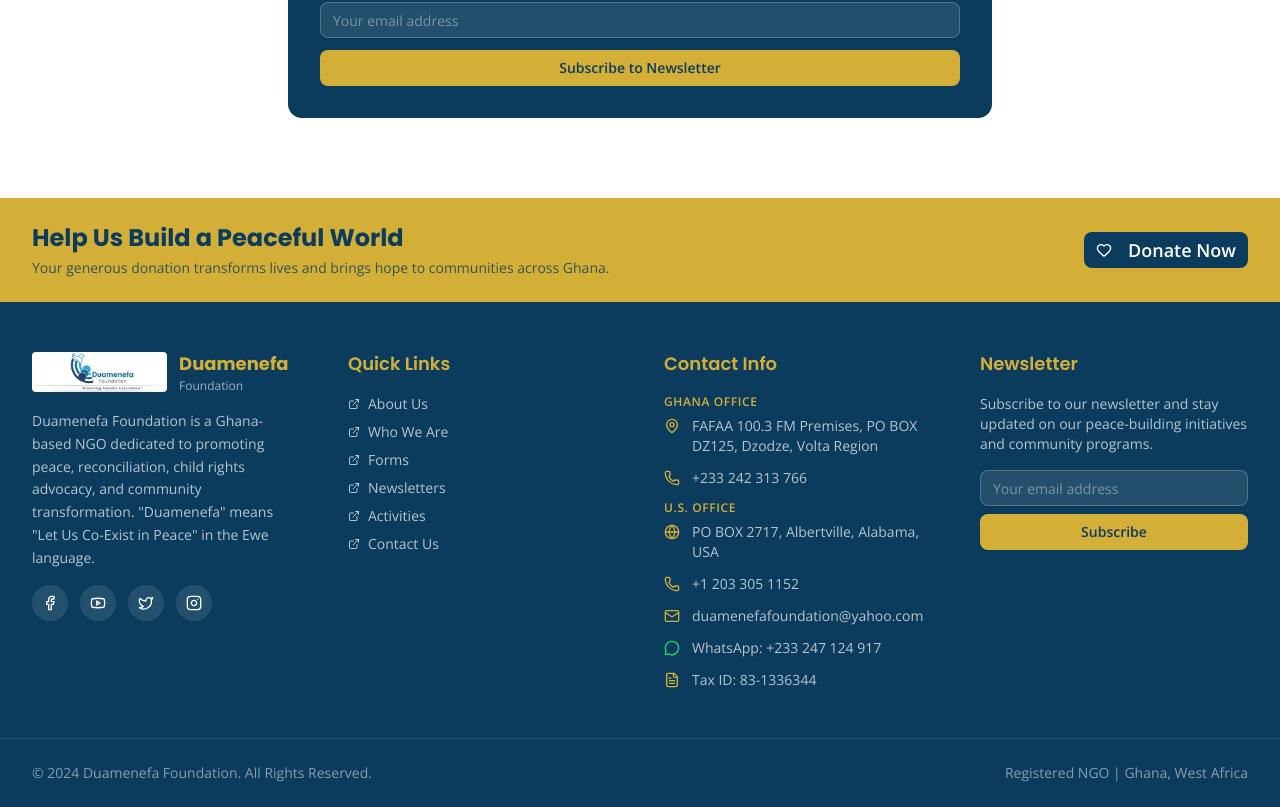
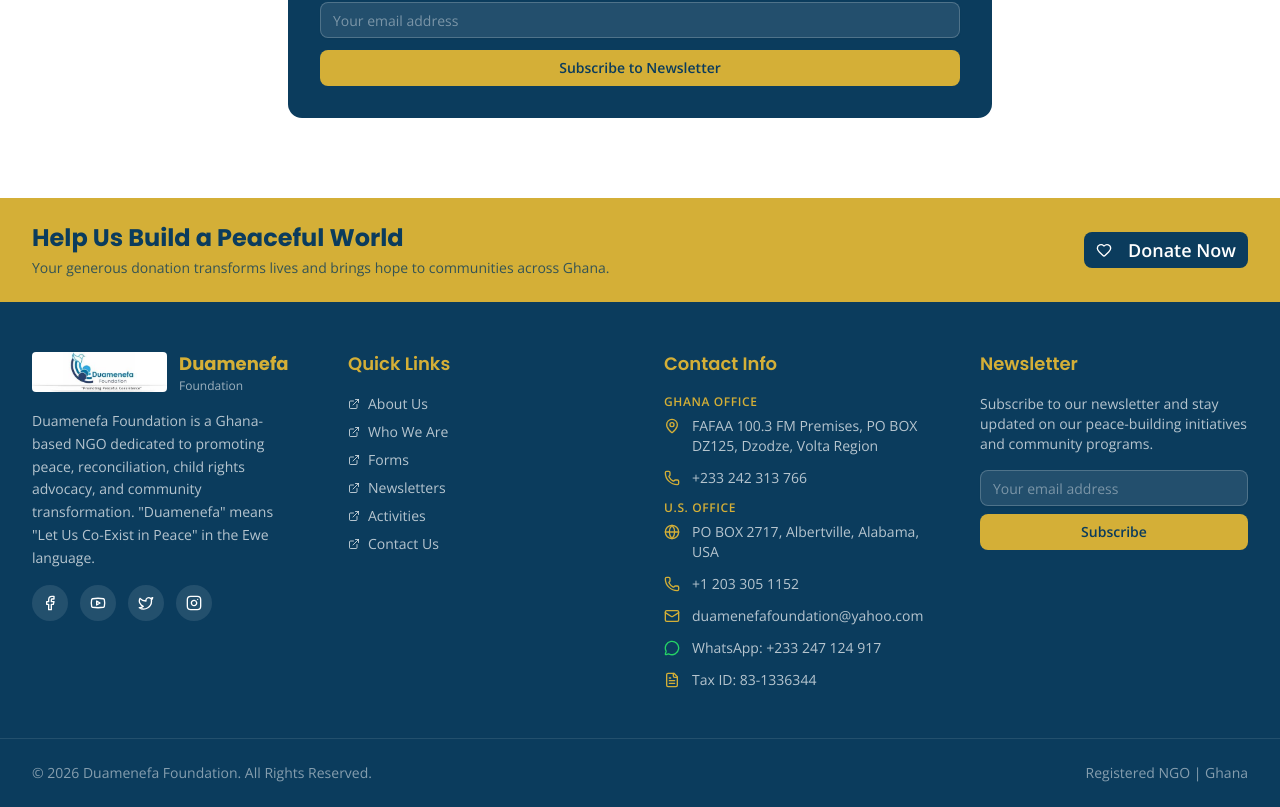
Before and after one commit to lilromeo2290/Duamenefa_Foundation-, a Next.js app: page / in a window 1280 px wide. Shown: the part 7702-8509 px from the top of the page. Built offline with nearby package versions, Linux system fonts and the light colour scheme; no server answers.

Commit message:
94a8c8e3-cf2b-4662-818f-ab8a0193a04f

```diff
--- a/src/components/Footer.tsx
+++ b/src/components/Footer.tsx
@@ -212,8 +212,8 @@
       <Separator className="bg-white/10" />
       <div className="max-w-7xl mx-auto px-4 sm:px-6 lg:px-8 py-6">
         <div className="flex flex-col md:flex-row items-center justify-between gap-4 text-sm text-white/50">
-          <p>&copy; 2024 Duamenefa Foundation. All Rights Reserved.</p>
-          <p>Registered NGO | Ghana, West Africa</p>
+          <p>&copy; 2026 Duamenefa Foundation. All Rights Reserved.</p>
+          <p>Registered NGO | Ghana</p>
         </div>
       </div>
     </footer>
```
